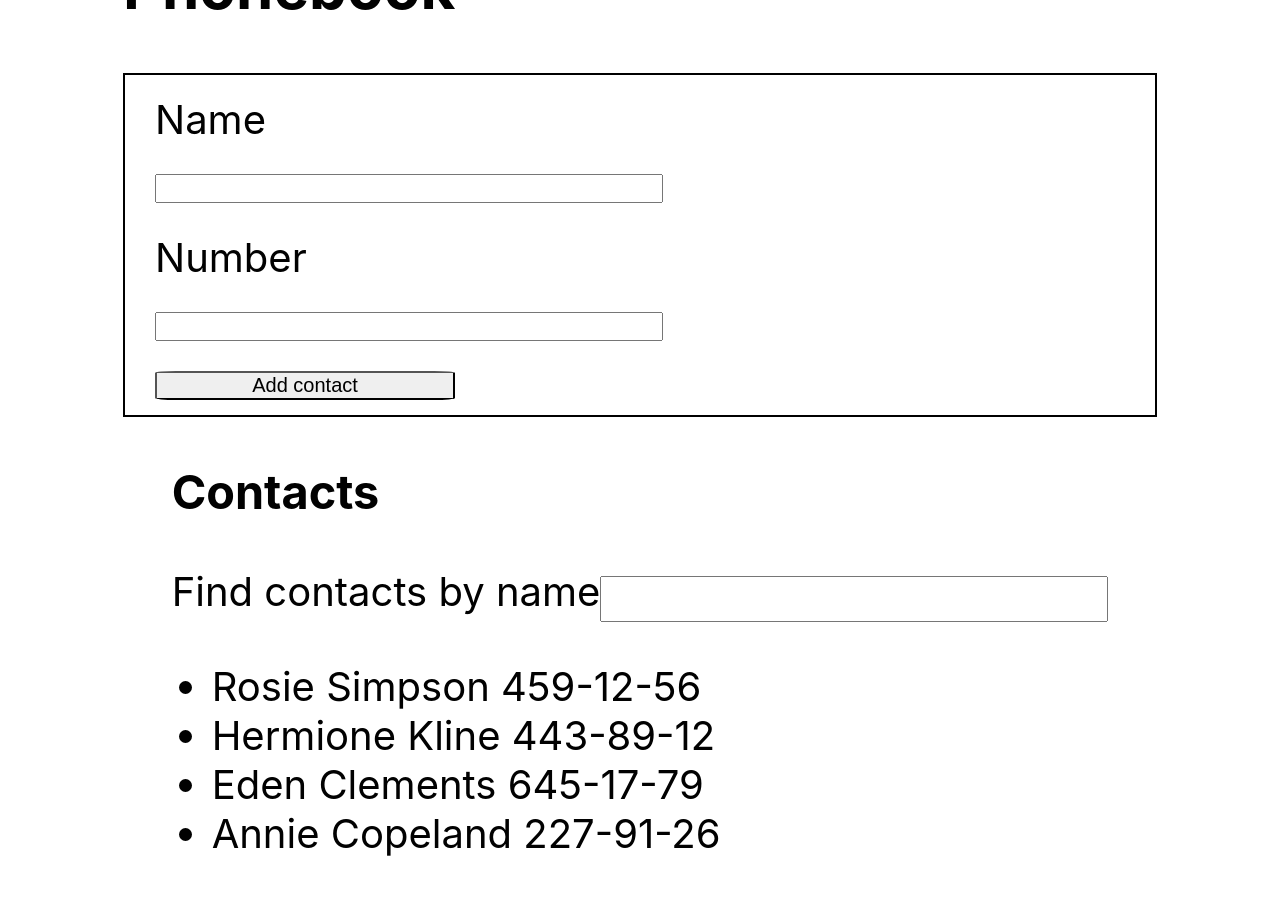
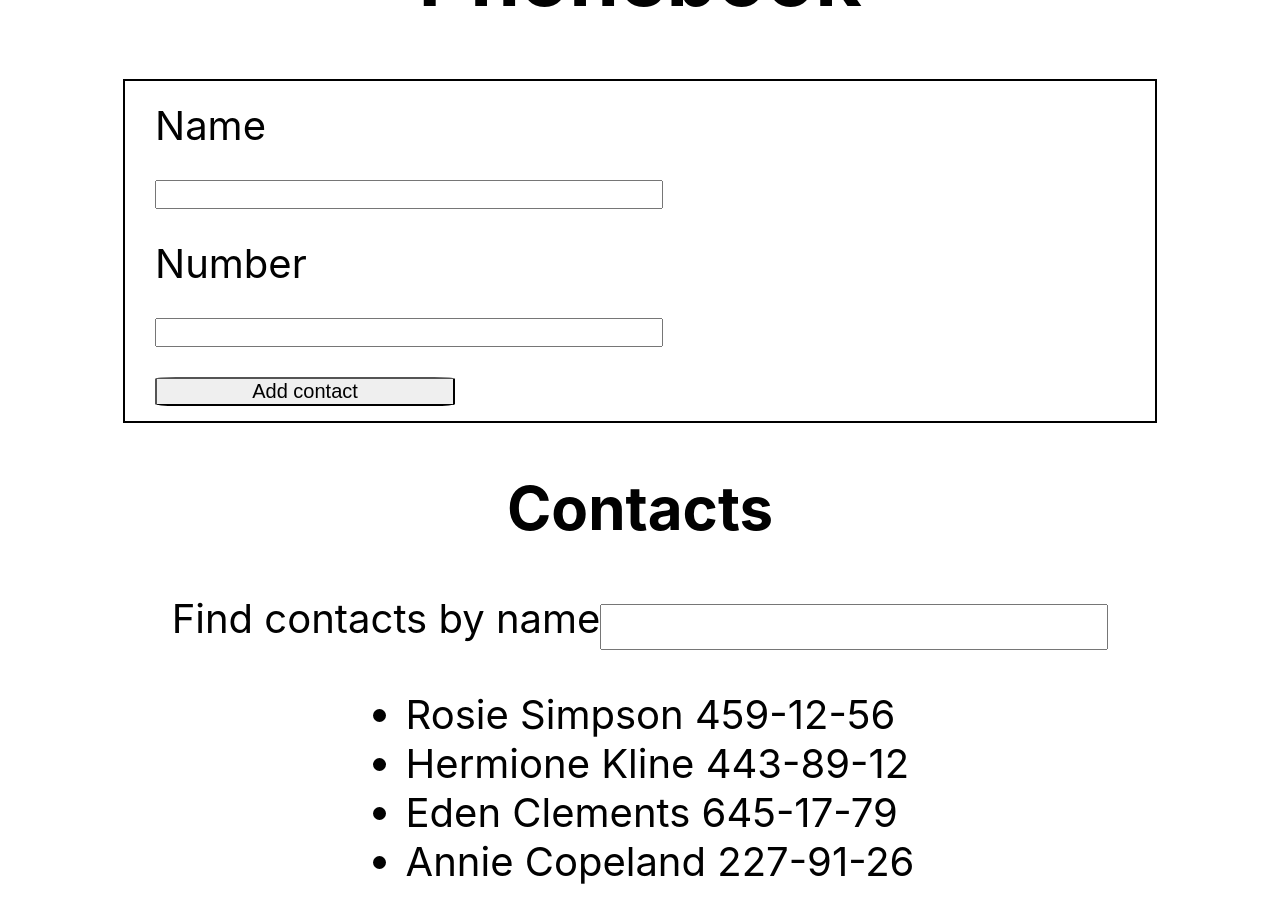
Before and after one commit to JulitaZochowska/goit-react-hw-02-phonebook, a React (Create React App) app: page / in a window 1280 px wide. Built offline with nearby package versions, Linux system fonts and the light colour scheme.

Commit message:
step 5 done

```diff
--- a/src/components/App.jsx
+++ b/src/components/App.jsx
@@ -1,5 +1,6 @@
 import ContactForm from './ContactForm';
 import ContactList from './ContactList';
+import Filter from './Filter';
 import React, { Component } from 'react';
 
 export class App extends Component {
@@ -11,11 +12,14 @@ export class App extends Component {
       { id: 'id-4', name: 'Annie Copeland', number: '227-91-26' },
     ],
     filter: '',
-    name: '',
-    number: '',
   };
 
   addContact = (id, name, number) => {
+    // map jest by zrobić tablicę name'ów a bez map byłaby tablica obiektów (obiekt zawiera id, name...)
+    if (this.state.contacts.map(contact => contact.name).includes(name)) {
+      // alert to funkcja!!!
+      alert(`${name} is already in contacts.`);
+    } else {
       this.setState(prevState => ({
         contacts: [
           ...prevState.contacts,
@@ -25,6 +29,14 @@ export class App extends Component {
             number: number,
           },
         ],
+      }));
+    }
+  };
+
+  setFilter = event => {
+    this.setState(prevState => ({
+      ...prevState,
+      filter: event.target.value,
     }));
   };
 
@@ -41,8 +53,15 @@ export class App extends Component {
           flexDirection: 'column',
         }}
       >
+        <h1>Phonebook</h1>
         <ContactForm addContact={this.addContact} />
-        <ContactList contacts={this.state.contacts} />
+
+        <h2>Contacts</h2>
+        <Filter filter={this.state.filter} setFilter={this.setFilter} />
+        <ContactList
+          contacts={this.state.contacts}
+          filter={this.state.filter}
+        />
       </div>
     );
   }
--- a/src/components/ContactForm.jsx
+++ b/src/components/ContactForm.jsx
@@ -35,8 +35,6 @@ class ContactForm extends Component {
 
   render() {
     return (
-      <div>
-        <h2>Phonebook</h2>
       <form onSubmit={this.handleSubmit}>
         <label>Name</label>
         <input
@@ -60,7 +58,6 @@ class ContactForm extends Component {
         />
         <button type="submit">Add contact</button>
       </form>
-      </div>
     );
   }
 }
--- a/src/components/ContactList.jsx
+++ b/src/components/ContactList.jsx
@@ -1,13 +1,9 @@
 import React, { Component } from 'react';
 
 class ContactList extends Component {
-  state = {
-    filter: '',
-  };
-
   filterContacts = contacts =>
     contacts.filter(contact =>
-      contact.name.toLowerCase().includes(this.state.filter.toLowerCase())
+      contact.name.toLowerCase().includes(this.props.filter.toLowerCase())
     );
 
   handleChange = e => {
@@ -21,18 +17,6 @@ class ContactList extends Component {
 
   render() {
     return (
-      <div>
-        <h3>Contacts</h3>
-        <label>Find contacts by name</label>
-        <input
-          type="text"
-          name="filter"
-          value={this.state.filter}
-          onChange={this.handleChange}
-          pattern="^[a-zA-Zа-яА-Я]+(([' -][a-zA-Zа-яА-Я ])?[a-zA-Zа-яА-Я]*)*$"
-          title="Name may contain only letters, apostrophe, dash and spaces. For example Adrian, Jacob Mercer, Charles de Batz de Castelmore d'Artagnan"
-          required
-        />
       <ul>
         {/* filtruje wszystko co przychodzi z API, to co przychodzi z API jest w nawiasie */}
         {/* (this.props.contact)to to, co przychodzi z API */}
@@ -42,7 +26,6 @@ class ContactList extends Component {
           </li>
         ))}
       </ul>
-      </div>
     );
   }
 }
--- /dev/null
+++ b/src/components/Filter.jsx
@@ -0,0 +1,23 @@
+import React, { Component } from 'react';
+
+class Filter extends Component {
+  render() {
+    const { filter, setFilter } = this.props;
+    return (
+      <div>
+        <label>Find contacts by name</label>
+        <input
+          type="text"
+          name="filter"
+          value={filter}
+          onChange={setFilter}
+          pattern="^[a-zA-Zа-яА-Я]+(([' -][a-zA-Zа-яА-Я ])?[a-zA-Zа-яА-Я]*)*$"
+          title="Name may contain only letters, apostrophe, dash and spaces. For example Adrian, Jacob Mercer, Charles de Batz de Castelmore d'Artagnan"
+          required
+        />
+      </div>
+    );
+  }
+}
+
+export default Filter;
```
Lines whose indentation alone changed are shown as unchanged.
